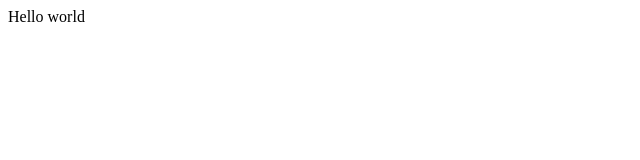
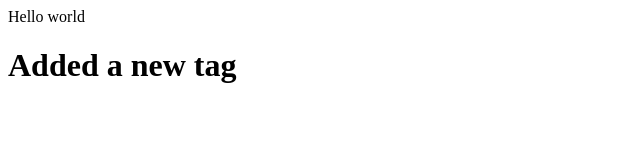
Before and after one commit to BodasKapil/newRepo, a plain HTML site: page index.html in a window 1280 px wide. Shown: the whole page, without its empty margins (0-640 px from the left). Drawn offline with Linux system fonts and the light colour scheme.

Commit message:
Adding another line in feature1 branch

```diff
--- a/index.html
+++ b/index.html
@@ -1 +1,2 @@
 <p>Hello world</p>
+<h1>Added a new tag </h1>
```
